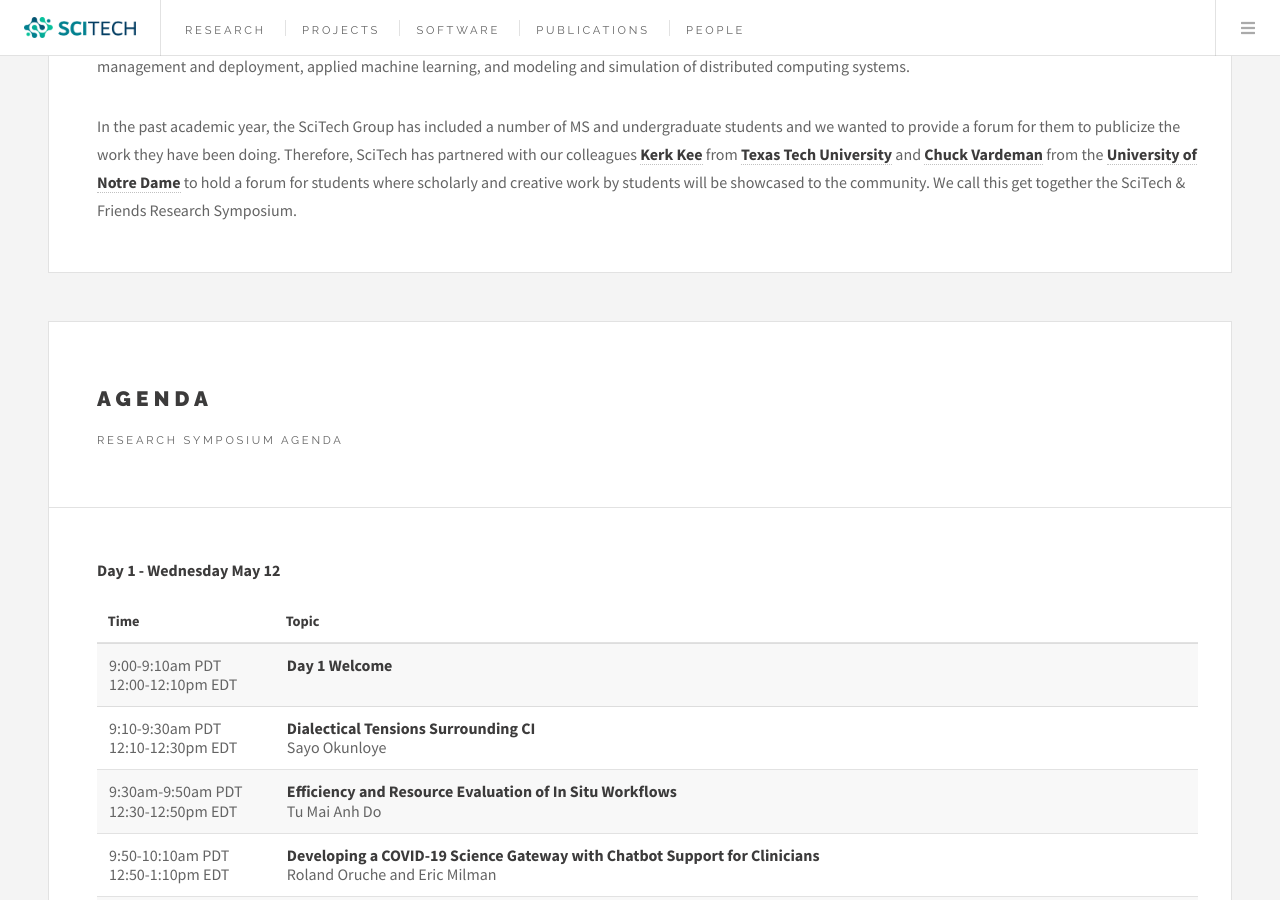
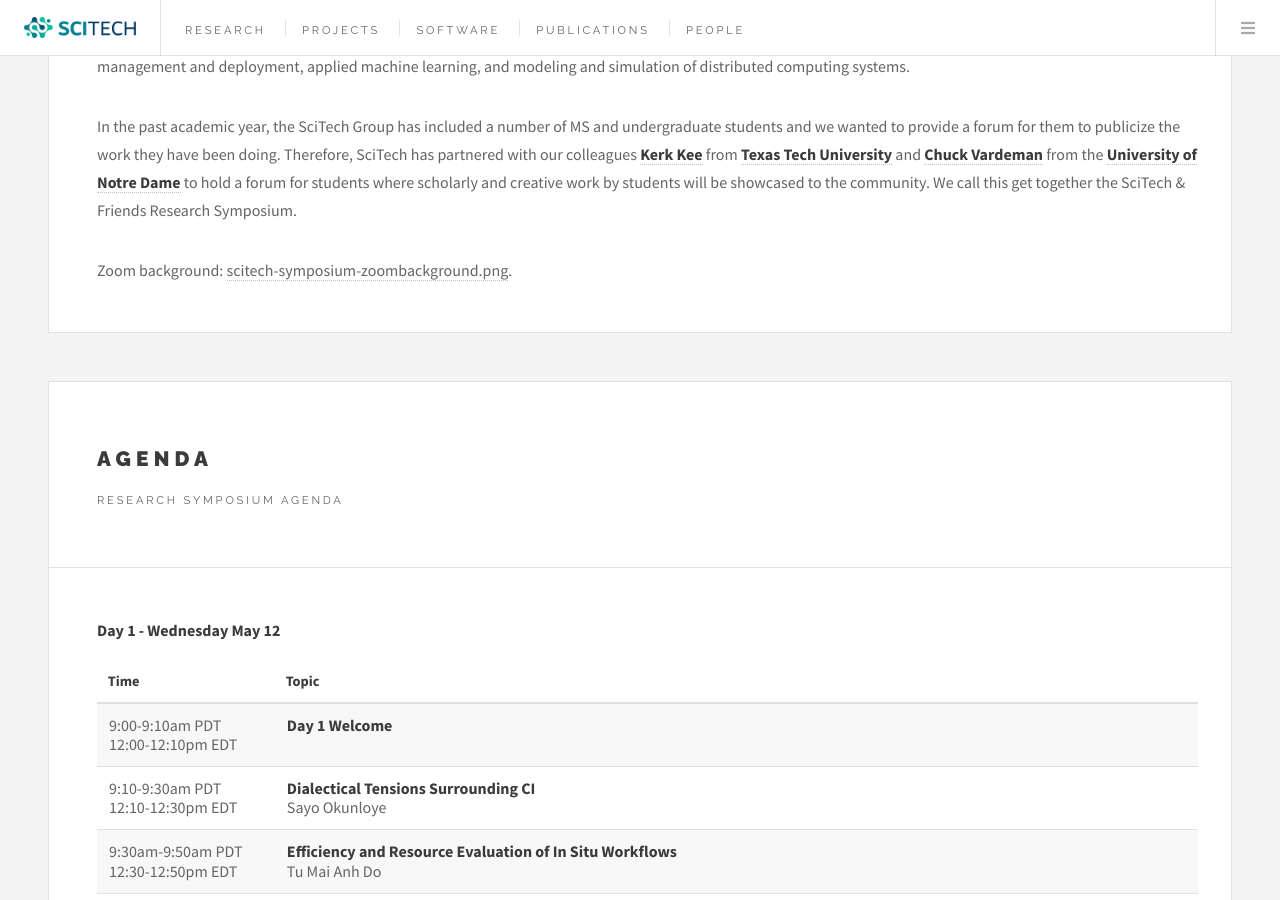
Before and after one commit to scitech-isi/scitech-isi.github.io, a Jekyll site: the page built from research-symposium.html, in a window 1280 px wide and 900 px high, scrolled down 840 px. Built offline with Jekyll 4.4.1, drawn with Linux system fonts in a browser that asks for light colours.

Commit message:
adding zoom background

```diff
--- a/research-symposium.html
+++ b/research-symposium.html
@@ -39,6 +39,9 @@ permalink: /research-symposium
                     Notre Dame</strong></a> to hold a forum for students where scholarly and creative work by students
                     will be showcased to the community. We call this get together the SciTech & Friends Research
                     Symposium.
+                </p>
+                <p>
+                    Zoom background: <a href="/files/scitech-symposium-zoombackground.png">scitech-symposium-zoombackground.png</a>.
                 </p>
             </div>
         </div>
```
